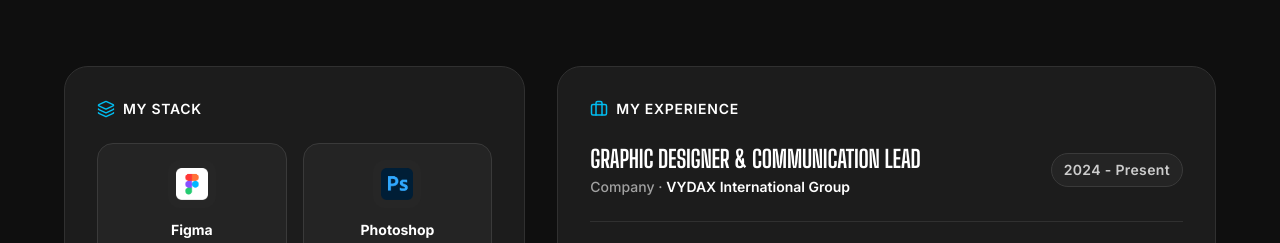
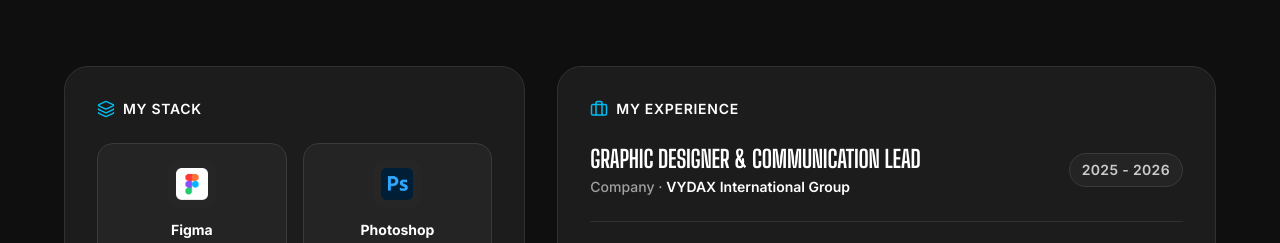
Before and after one commit to Sirunique-code/my-portfolio-website, a React (Vite) app: page / in a window 1280 px wide. Shown: the part 3548-3791 px from the top of the page. Built offline with nearby package versions, Linux system fonts and the light colour scheme; a web font is replaced by a local one.

Commit message:
Update VYDAX working period to 2025 - 2026

```diff
--- a/src/data/portfolioData.js
+++ b/src/data/portfolioData.js
@@ -68,7 +68,7 @@ export const portfolioData = {
       role: "Graphic Designer & Communication Lead",
       company: "VYDAX International Group",
       companyUrl: "https://web.facebook.com/vydaxgroup",
-      year: "2024  -  Present",
+      year: "2025  -  2026",
     },
     {
       role: "Visual Communications Manager",
```
